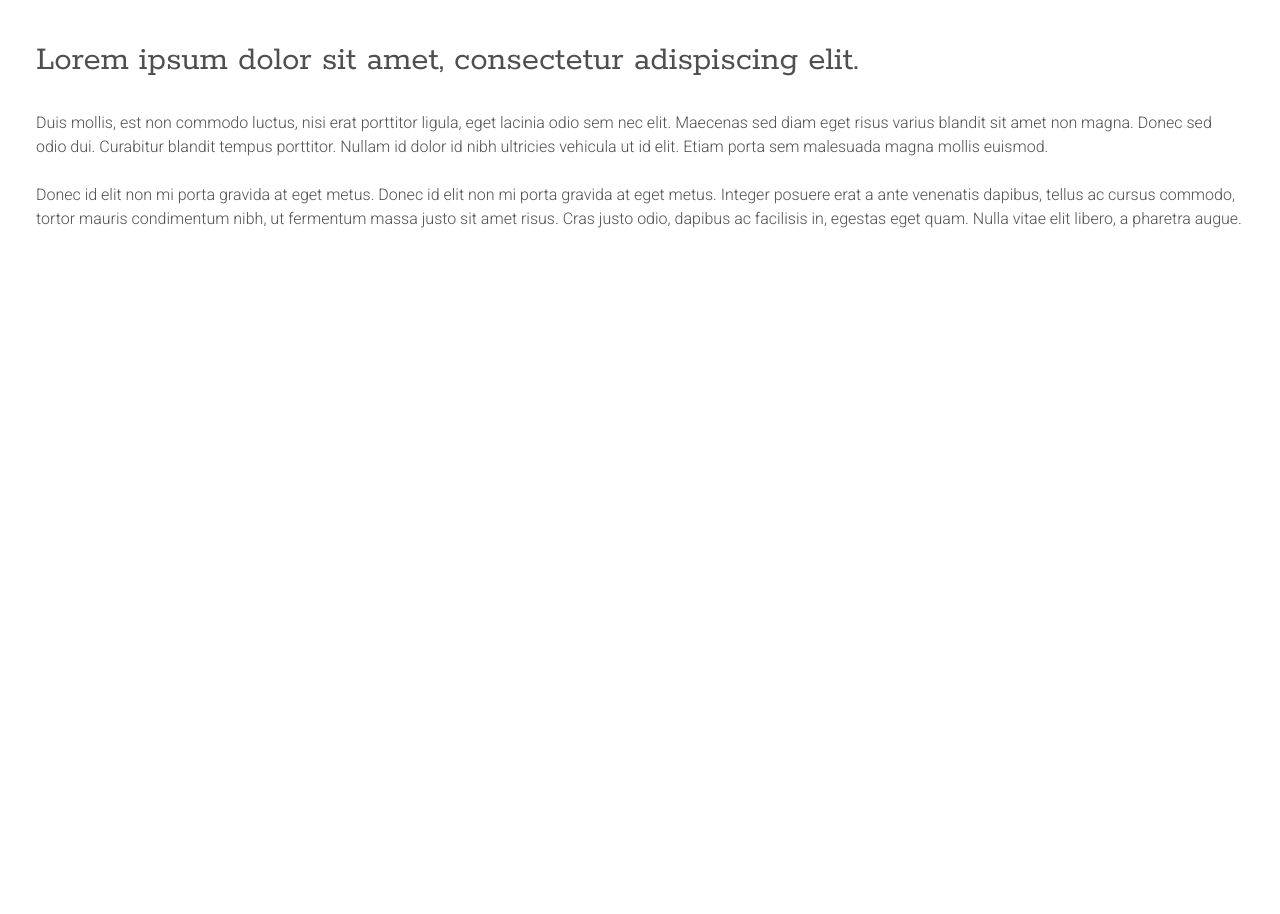
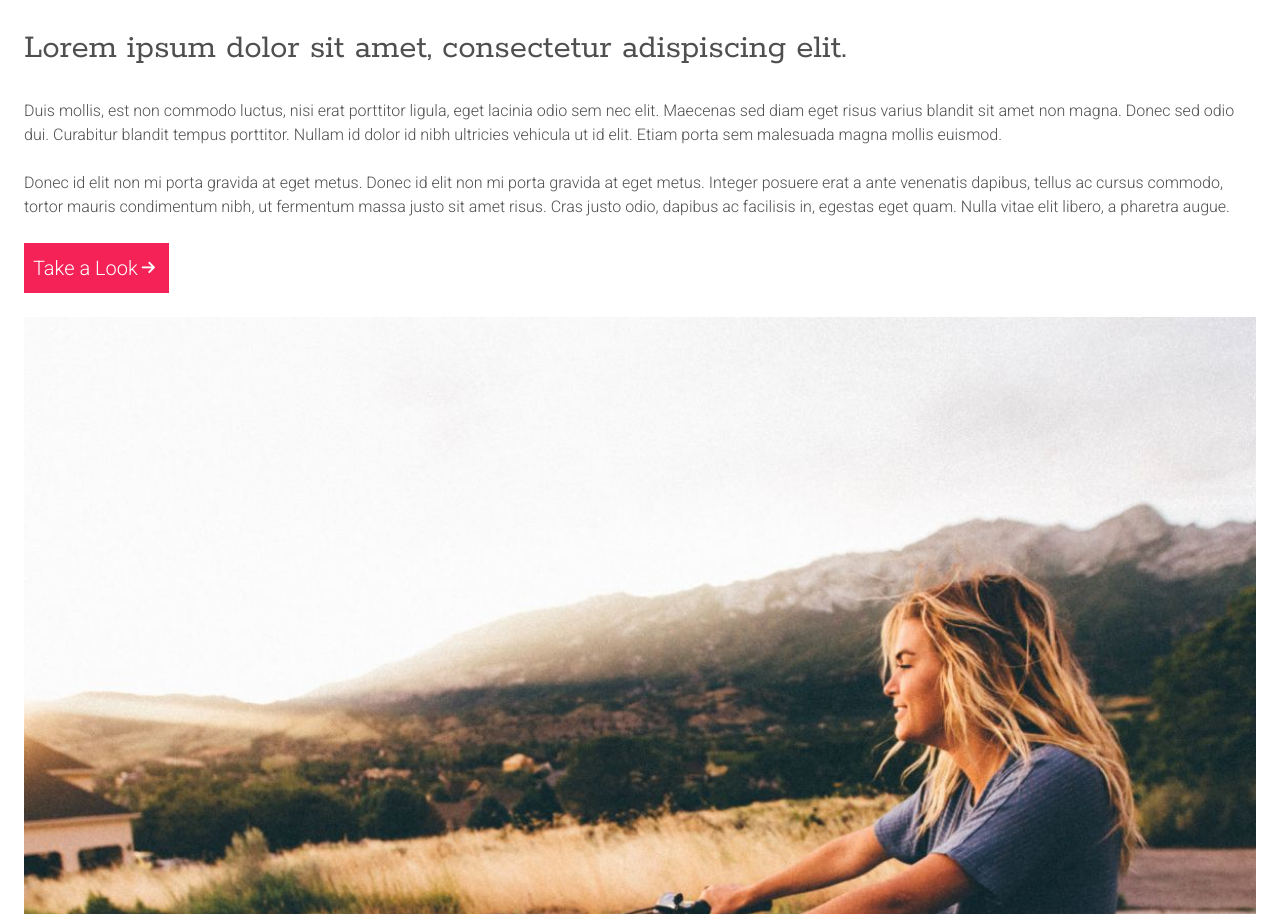
Before and after one commit to aliii390/TP-TailwindMontaigne, a website: page index.html in a window 1280 px wide. Shown: the part 2086-3000 px from the top of the page. Before the commit the page ends 2353 px from the top, so only its background shows below. Drawn offline with Linux system fonts and the light colour scheme.

Commit message:
ADD: fin de la 4ème section il reste juste des petites modification

```diff
--- a/index.html
+++ b/index.html
@@ -133,7 +133,7 @@
 
     <!-- 4ème section -->
 
-    <section class="p-9 flex flex-col gap-6">
+    <section class="p-6 flex flex-col gap-6">
       <h2 class="font-Rokkitt text-[#4F4F4F] text-[35px] w-[80%]">Lorem ipsum dolor sit amet, consectetur adispiscing
         elit.</h2>
       <p class="font-Roboto text-[#4F4F4F] font-light">Duis mollis, est non commodo luctus, nisi erat porttitor ligula,
@@ -145,6 +145,14 @@
         non mi porta gravida at eget metus. Integer posuere erat a ante venenatis dapibus, tellus ac cursus commodo,
         tortor mauris condimentum nibh, ut fermentum massa justo sit amet risus. Cras justo odio, dapibus ac facilisis
         in, egestas eget quam. Nulla vitae elit libero, a pharetra augue.</p>
+
+      <a href="#"
+        class="bg-[#F52257] text-[#ffff] w-[145px] h-[50px] p-[9px] text-[20px] font-Roboto font-light text-center flex items-center gap-1">Take
+        a Look  <i class="fa-solid fa-arrow-right text-[15px]"></i></a>
+
+        <img src="/images/1200.jpeg" alt="">
+
+
     </section>
 
 
```
Also changed, not shown: css/output.css.
